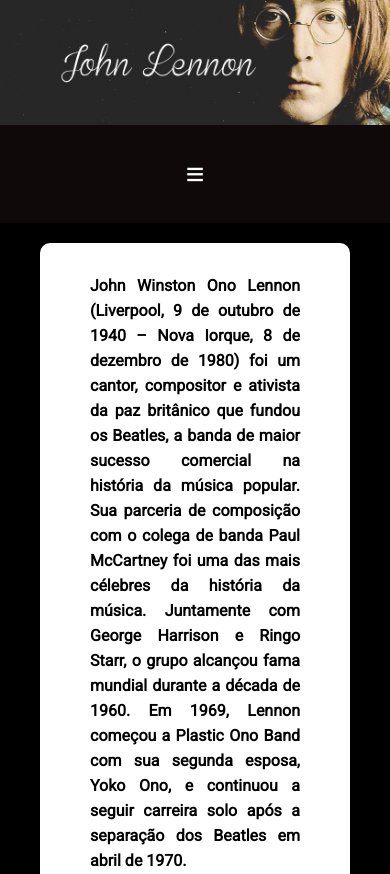
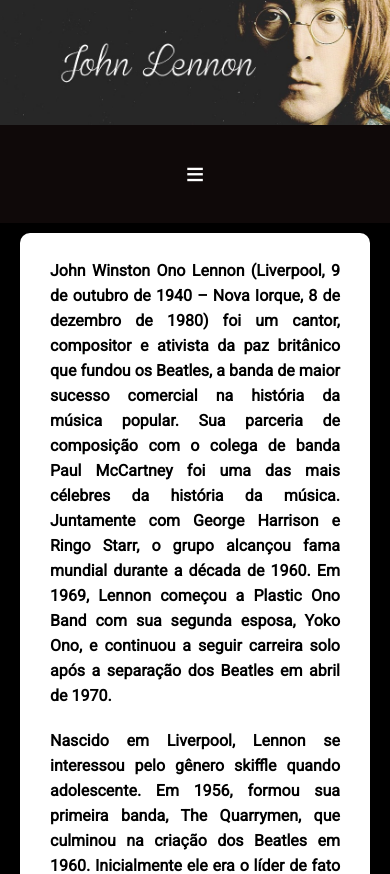
Before and after one commit to misaelguedes/John-Lennon, a React (Create React App) app: page / in a window 390 px wide. Shown: the top 874 px of the page. Built offline with nearby package versions, Linux system fonts and the light colour scheme; a web font is replaced by a local one.

Commit message:
Alterando margin e padding da section para telas menores de 768px

```diff
--- a/src/index.css
+++ b/src/index.css
@@ -50,6 +50,11 @@
 }
 
 @media screen and (max-width: 768px) {
+  section {
+    margin: 10px 20px;
+    padding: 5px 20px;
+  }
+
   h1 {
     font-size: 2.3em;
   }
```
